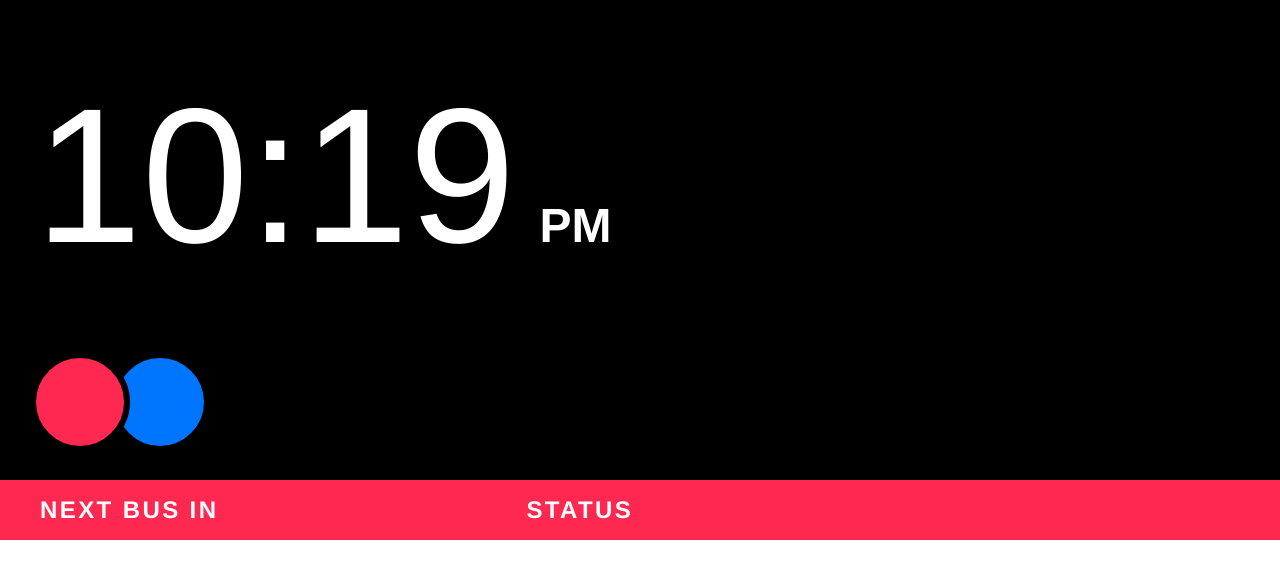
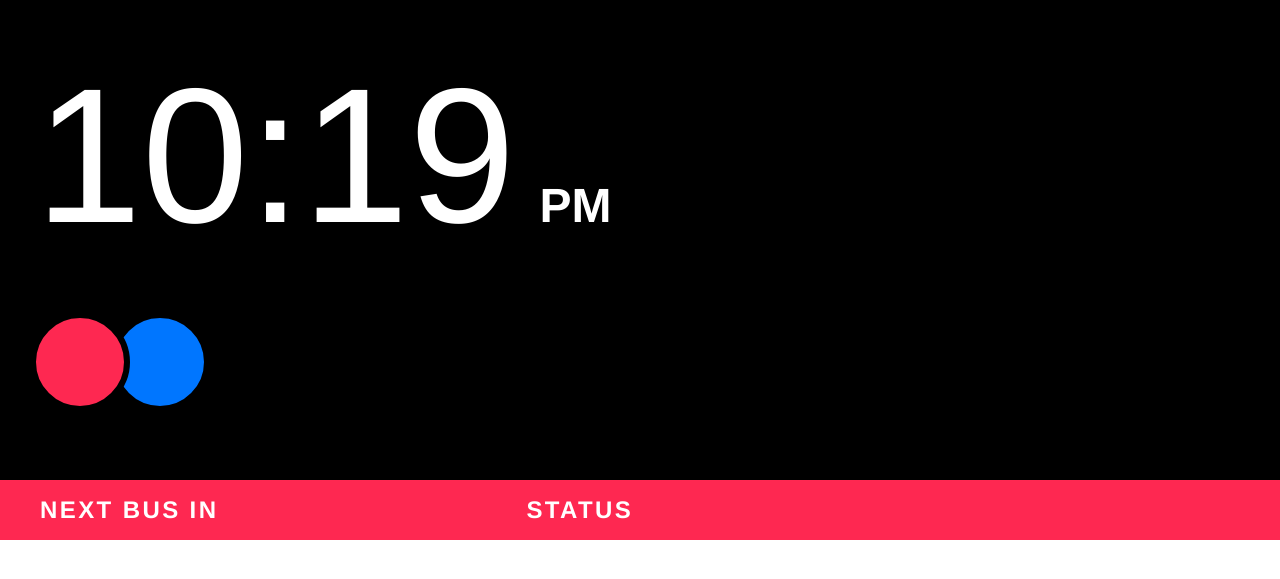
Before and after one commit to AkaokA/ipad-dashboard, a Jekyll site: the page built from index.html, in a window 1280 px wide. Shown: the top 579 px of the page. Built offline with Jekyll 4.4.1, drawn with Linux system fonts in a browser that asks for light colours; nearby versions of some CDN libraries.

Commit message:
Spacing tweak.

```diff
--- a/css/main.scss
+++ b/css/main.scss
@@ -86,7 +86,7 @@ body {
     font-size: $huge-font-size;
     font-weight: 100;
     line-height: 1;
-    margin: $spacing-unit*4 0;
+    margin: $spacing-unit*3 0;
     margin-left: - 5px;
 
     .ampm {
```
